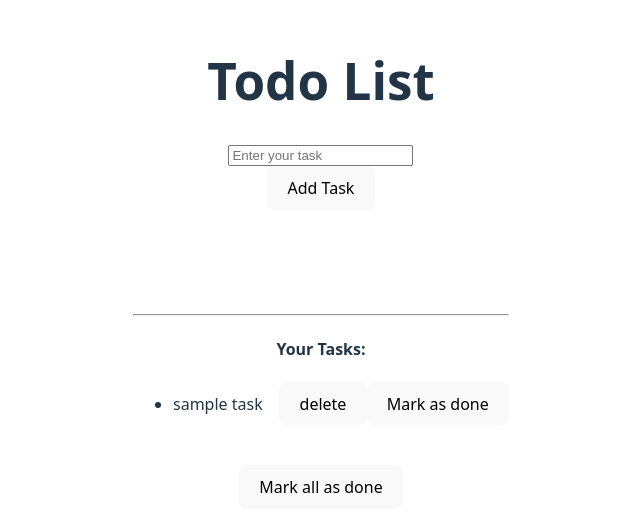
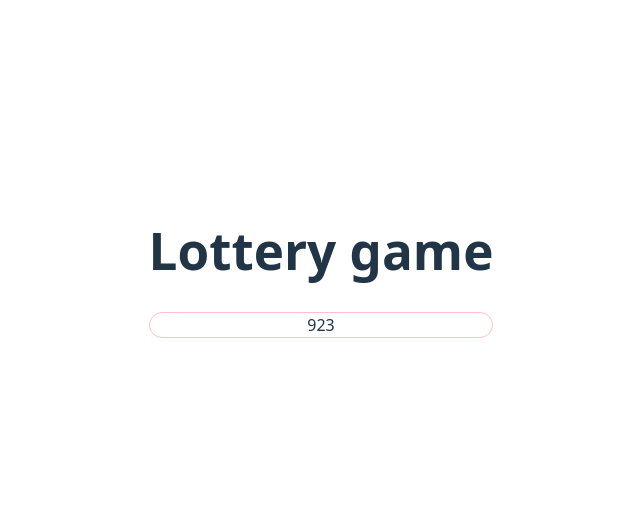
Before and after one commit to Shreyash-23423/React-tutorials, a React (Vite) app: page / in a window 1280 px wide. Shown: the part 137-668 px from the top of the page, without its empty margins (319-959 px from the left). Built offline with nearby package versions, Linux system fonts and the light colour scheme.

Commit message:
learned about the conceptsof use state using lotter example 1

```diff
--- a/src/App.jsx
+++ b/src/App.jsx
@@ -4,6 +4,7 @@ import viteLogo from '/vite.svg'
 import './App.css'
 import LudoBoard from './LudoBoard.jsx'
 import TodoList from './TodoList.jsx'
+import Lottery from './Lottery.jsx'
 
 function App() {
 
@@ -11,7 +12,8 @@ function App() {
     <>
       <div>
         {/* <LudoBoard /> */}
-        <TodoList />
+        {/* <TodoList /> */}
+        <Lottery />
       </div>
     </>
   )
--- /dev/null
+++ b/src/Helper.js
@@ -0,0 +1,8 @@
+function genticket(n) {
+    let arr =new Array(n);
+    for (let i=0;i<n;i++) {
+        arr[i] = Math.floor(Math.random()*10);
+    }
+    return arr;
+}
+export { genticket };
--- /dev/null
+++ b/src/Lottery.css
@@ -0,0 +1,4 @@
+.ticket{
+    border: 1px solid pink;
+    border-radius: 14px;
+}
--- /dev/null
+++ b/src/Lottery.jsx
@@ -0,0 +1,20 @@
+import { useState } from "react";
+import './Lottery.css';
+import { genticket } from "./Helper";
+
+
+
+export default function Lottery() {
+    let [ticket,setTicket] = useState(genticket(3));
+
+    return (
+        <div>
+            <h1>Lottery game</h1>
+            <div className="ticket">
+            <span>{ticket[0]}</span>
+            <span>{ticket[1]}</span>
+            <span>{ticket[2]}</span>
+            </div>
+        </div>
+    );
+}
```
